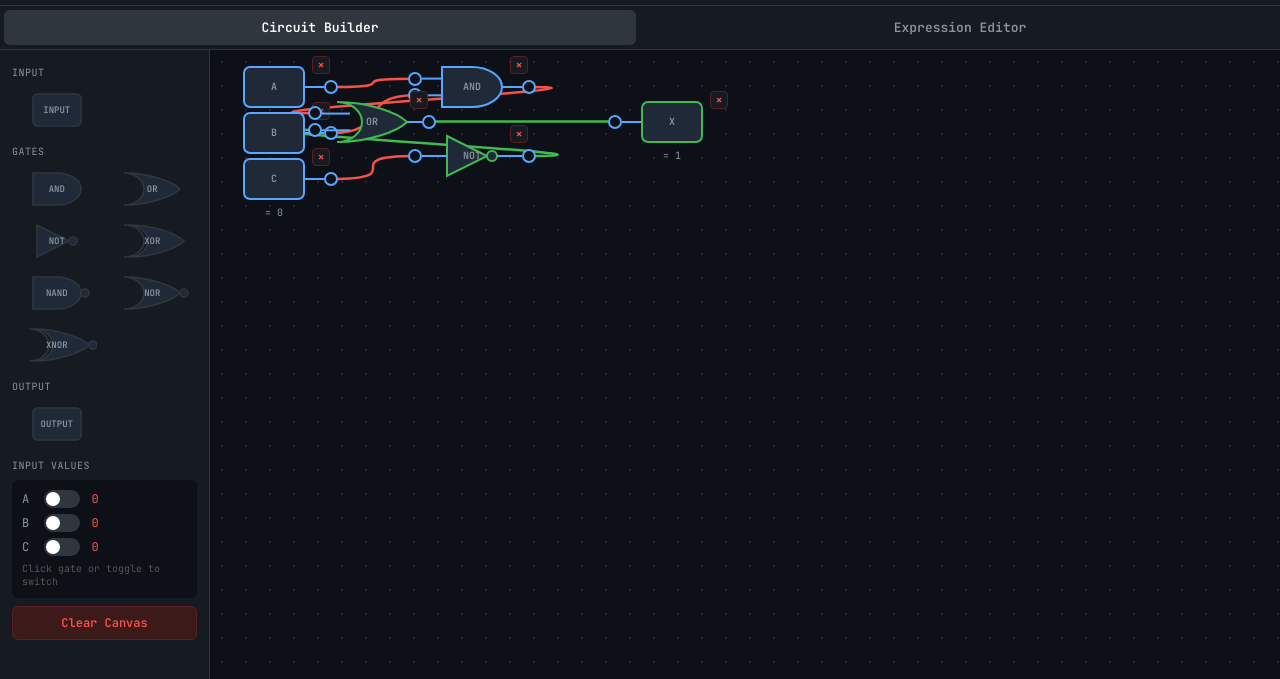
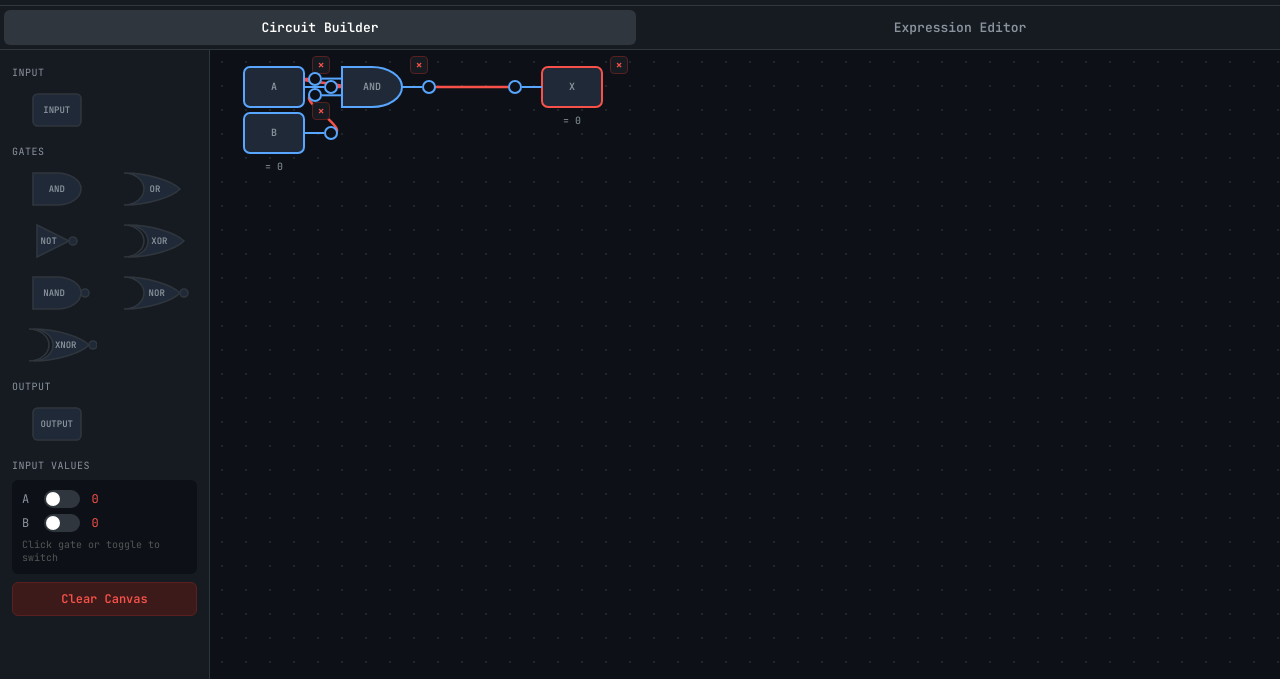
Before and after one commit to JasonSun2009CN/logic-gate-simulator, a plain HTML site: page index.html in a window 1280 px wide. Shown: the part 45-724 px from the top of the page. Drawn offline with Linux system fonts and the light colour scheme.

Commit message:
update index.html. Alter the view of lpgic gates. Adjust the position of 'name' to a more visually confortable position

```diff
--- a/index.html
+++ b/index.html
@@ -73,6 +73,21 @@ body { background:#0d1117; color:#e6edf3; height:100vh; display:flex; flex-direc
 .gate-delete { position:absolute; top:-6px; right:-6px; width:18px; height:18px; line-height:16px; text-align:center; font-size:12px; font-weight:bold; color:#f85149; background:#161b22; border:1px solid #5a2020; border-radius:4px; cursor:pointer; z-index:35; padding:0; user-select:none; }
 .gate-delete:hover { background:#3d1a1a; color:#fff; }
 .gate-label { pointer-events:none; position:absolute; top:50%; left:50%; transform:translate(-50%, -50%); font-size:10px; font-weight:600; color:#8b949e; text-align:center; max-width: 70%; line-height: 1; }
+
+/* PER-GATE LABEL OFFSETS */
+.gate[data-type="NOT"] .gate-label,
+.gate-item[data-type="NOT"] .gate-item-label { left: 41%; }
+.gate[data-type="OR"] .gate-label,
+.gate-item[data-type="OR"] .gate-item-label { left: 53%; }
+.gate[data-type="XOR"] .gate-label,
+.gate-item[data-type="XOR"] .gate-item-label { left: 58%; }
+.gate[data-type="NAND"] .gate-label,
+.gate-item[data-type="NAND"] .gate-item-label { left: 47%; }
+.gate[data-type="NOR"] .gate-label,
+.gate-item[data-type="NOR"] .gate-item-label { left: 55%; }
+.gate[data-type="XNOR"] .gate-label,
+.gate-item[data-type="XNOR"] .gate-item-label { left: 60%; }
+
 .gate-var { pointer-events:none; position:absolute; top:100%; left:50%; transform:translateX(-50%); font-size:10px; color:#8b949e; white-space: nowrap; margin-top: 2px; }
 
 /* SIDEBAR GATE ITEMS */
@@ -411,6 +426,7 @@ function createGate(type, x, y, varName) {
   el.style.left  = x + 'px';
   el.style.top   = y + 'px';
   el.dataset.gid = id;
+  el.dataset.type = type;
 
   const vn = type === 'INPUT'
     ? (varName || nextInputVar())
@@ -1214,7 +1230,7 @@ rebuildTogglePanel();
 fitCanvasToContent();
 window.addEventListener('resize', () => { fitCanvasToContent(); simulate(); });
 setTimeout(() => {
-  buildCircuitsFromExprString('(A AND B) OR NOT C = X');
+  buildCircuitsFromExprString('A AND B = X');
 }, 80);
 
 })();
```
